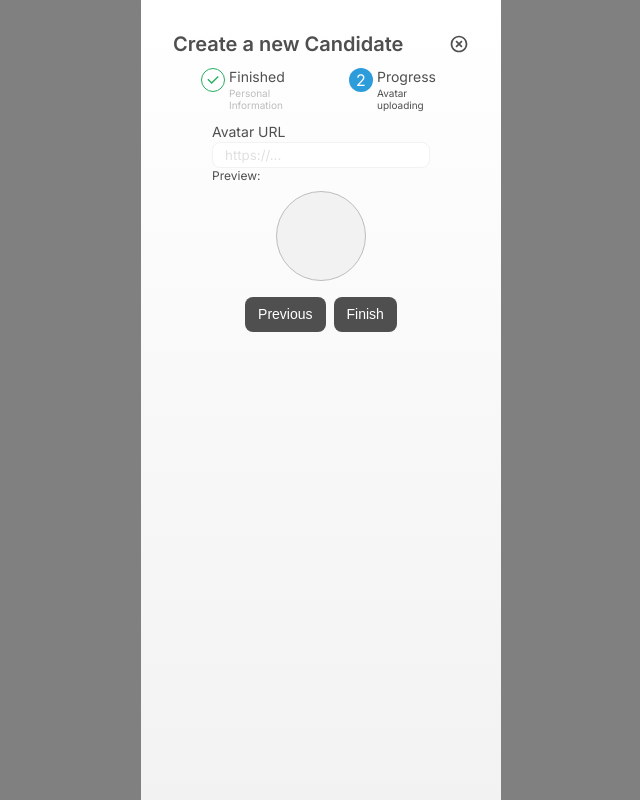
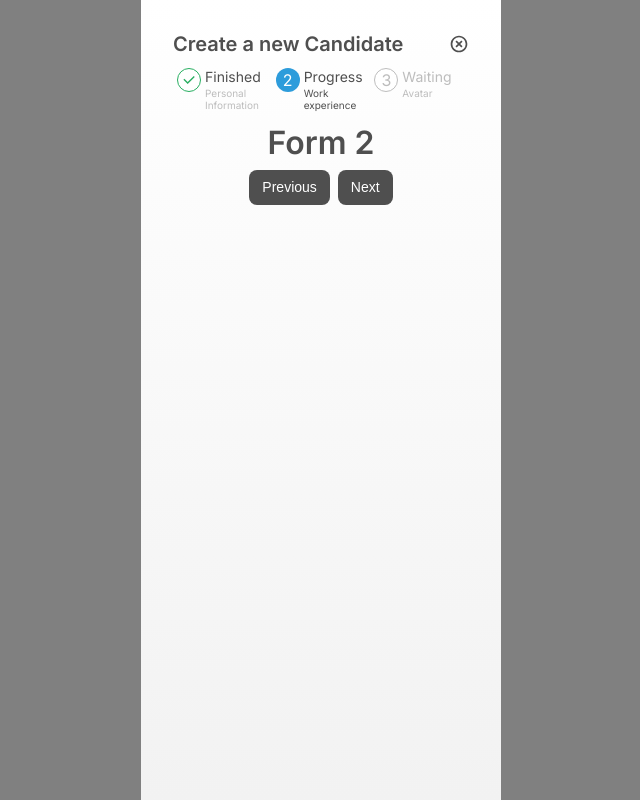
Before and after one commit to bllerenac/linkeable, a React (Create React App) app: page /multiform in a window 1280 px wide. Both pictures are taken after a click on the button "Next". Shown: the whole page, without its empty margins (319-959 px from the left). Built offline with nearby package versions, Linux system fonts and the light colour scheme.

Commit message:
Added new step on Multiform screen

```diff
--- a/src/screens/MultiForm.js
+++ b/src/screens/MultiForm.js
@@ -9,7 +9,7 @@ import { AvatarContainer } from "../components/CandidateCard";
 import { useHistory } from "react-router";
 import formReducer from "../reducers/formReducer";
 
-const stepsData = ["Personal Information", "Avatar uploading"];
+const stepsData = ["Personal Information", "Work experience", "Avatar"];
 
 const Header = styled.div`
   display: flex;
@@ -87,7 +87,11 @@ const fieldsStep1 = (state, handleChange) => {
   );
 };
 
-const fieldsStep2 = (state, handleChange) => {
+const fieldsStep2 = (_state, _handleChange) => {
+  return <h1>Form 2</h1>
+}
+
+const fieldsStep3 = (state, handleChange) => {
   return (
     <>
       <InputText
@@ -150,12 +154,23 @@ function MultiFrom({ onFormSubmit }) {
       <form onSubmit={handleSubmit}>
         {currentStep === 1 && fieldsStep1(state, handleChange)}
         {currentStep === 2 && fieldsStep2(state, handleChange)}
+        {currentStep === 3 && fieldsStep3(state, handleChange)}
       </form>
 
       {currentStep === 1 && (
         <Button size="large" onClick={() => setCurrentStep(currentStep + 1)}>
           Next
         </Button>
+      )}
+      {currentStep > 1 && currentStep < stepsData.length && (
+        <ButtonContainer>
+          <Button size="large" onClick={() => setCurrentStep(currentStep - 1)}>
+            Previous
+          </Button>
+          <Button size="large" onClick={() => setCurrentStep(currentStep + 1)}>
+            Next
+          </Button>
+        </ButtonContainer>
       )}
       {currentStep === stepsData.length && (
         <ButtonContainer>
@@ -167,16 +182,6 @@ function MultiFrom({ onFormSubmit }) {
           </Button>
         </ButtonContainer>
       )}
-      {currentStep > 1 && currentStep < stepsData.length && (
-        <ButtonContainer>
-          <Button size="large" onClick={() => setCurrentStep(currentStep - 1)}>
-            Previous
-          </Button>
-          <Button size="large" onClick={() => setCurrentStep(currentStep + 1)}>
-            Next
-          </Button>
-        </ButtonContainer>
-      )}
     </Container>
   );
 }
```
